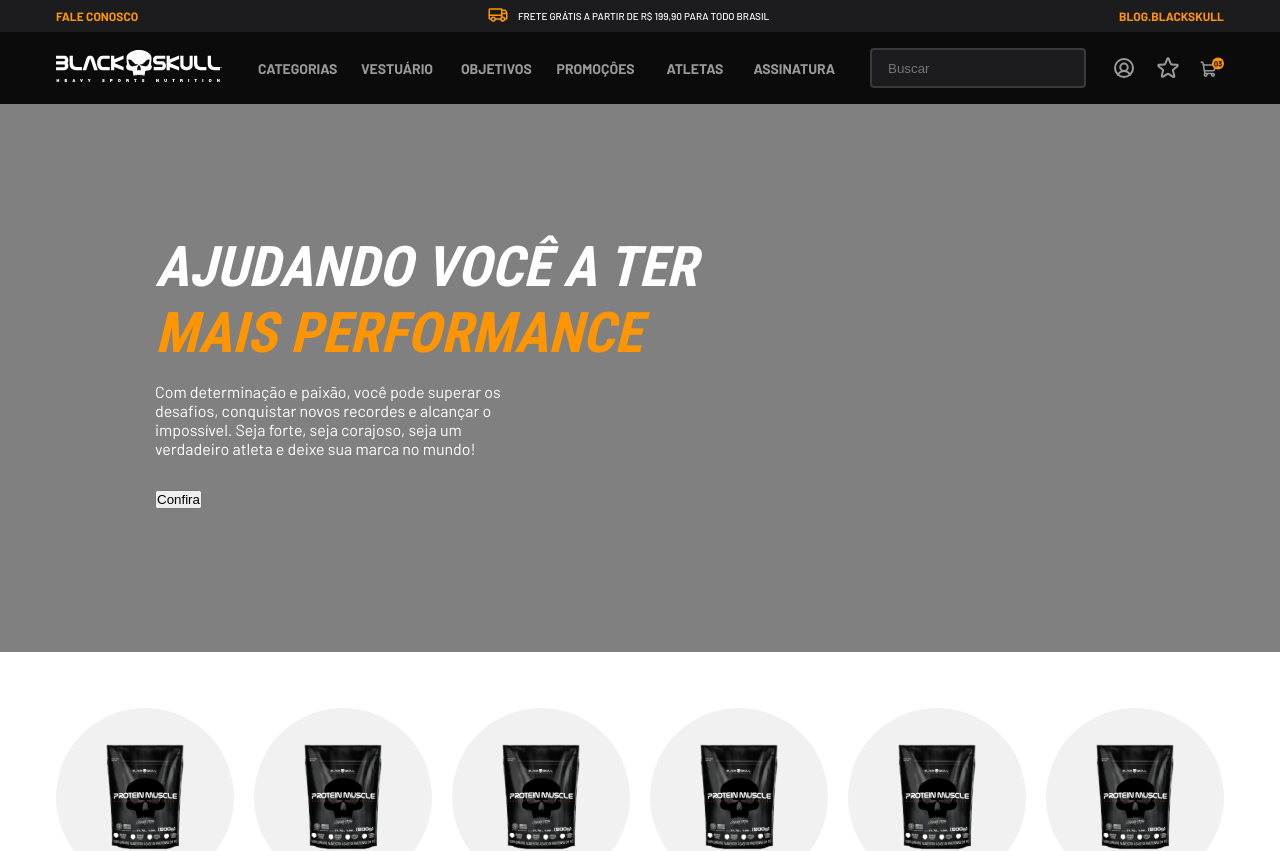
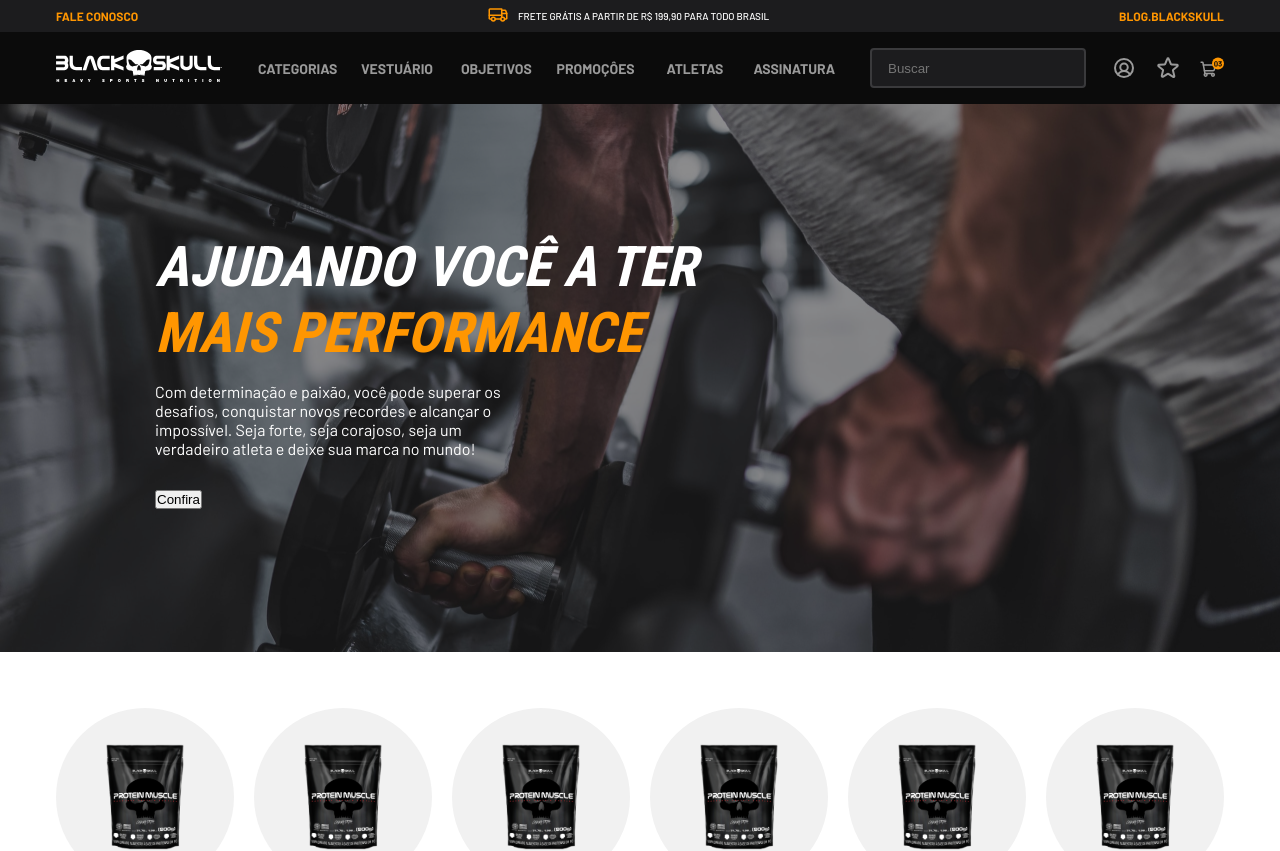
Before and after one commit to emergs/black-skull, a React (Create React App) app: page / in a window 1280 px wide. Shown: the top 851 px of the page. Built offline with nearby package versions, Linux system fonts and the light colour scheme.

Commit message:
feat:inserção da imagem de fundo

```diff
--- a/src/components/Entrance/styled.ts
+++ b/src/components/Entrance/styled.ts
@@ -1,4 +1,5 @@
 import styled from "styled-components";
+import background from "../../assets/images/imageMain.svg"
 
 export const EntranceStyled = styled.section`
   height: 548px;
@@ -6,6 +7,7 @@
   padding-bottom: 130px;
   padding-left: 155px;
   background-color: gray;
+  background-image: url(${background});
 
   div{
     width: 551px;
```
